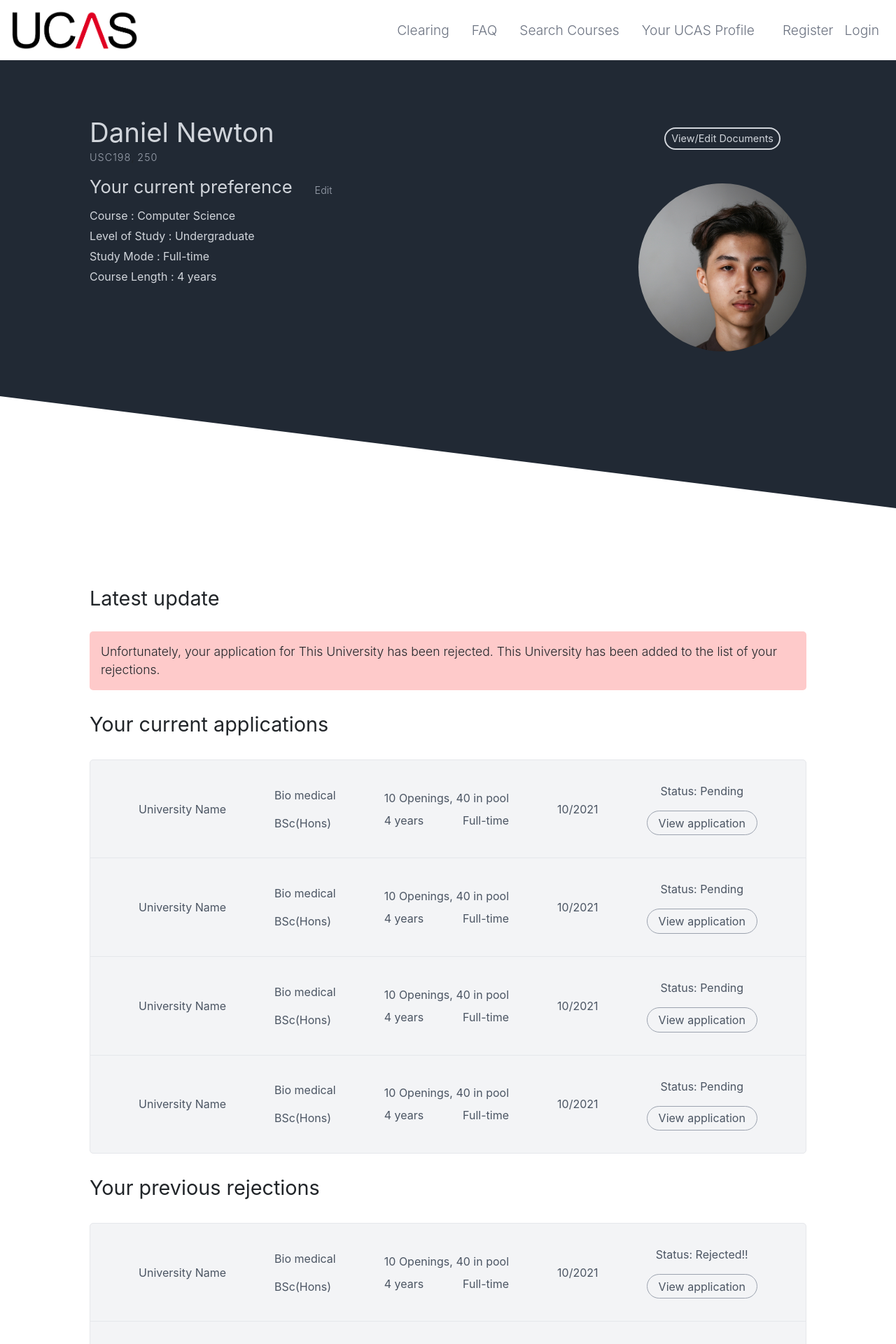
After one commit to TomNewton1/RU_hack, a Django app: page /userpage in a window 1280 px wide. The commit adds this page. Shown: the top 1920 px of the page at 70% size. Run offline with Django 3.2, Linux system fonts and the light colour scheme; some libraries are stand-ins or nearby versions.

Commit message:
prep for heroku

```diff
--- a/RU_hack/settings.py
+++ b/RU_hack/settings.py
@@ -11,6 +11,7 @@ https://docs.djangoproject.com/en/3.2/ref/settings/
 """
 
 from pathlib import Path
+import os
 
 # Build paths inside the project like this: BASE_DIR / 'subdir'.
 BASE_DIR = Path(__file__).resolve().parent.parent
@@ -25,7 +26,7 @@ SECRET_KEY = 'django-insecure-#-(5h^t40m*qx*5q5vh=iv$)gw5bbl)zfrs%(3dbk!urwp_6ei
 # SECURITY WARNING: don't run with debug turned on in production!
 DEBUG = True
 
-ALLOWED_HOSTS = []
+ALLOWED_HOSTS = ['ru-hack-ucas.herokuapp.com', '127.0.0.1']
 
 
 # Application definition
@@ -42,6 +43,7 @@ INSTALLED_APPS = [
 
 MIDDLEWARE = [
     'django.middleware.security.SecurityMiddleware',
+    'whitenoise.middleware.WhiteNoiseMiddleware',
     'django.contrib.sessions.middleware.SessionMiddleware',
     'django.middleware.common.CommonMiddleware',
     'django.middleware.csrf.CsrfViewMiddleware',
@@ -119,6 +121,8 @@ USE_TZ = True
 # Static files (CSS, JavaScript, Images)
 # https://docs.djangoproject.com/en/3.2/howto/static-files/
 
+STATIC_ROOT = os.path.join(BASE_DIR, 'staticfiles')
+
 STATIC_URL = '/static/'
 
 # Default primary key field type
--- a/UCAS_clear/static/UCAS_clear/styles.css
+++ b/UCAS_clear/static/UCAS_clear/styles.css
@@ -42,8 +42,8 @@ a:hover {
 	color: #6b7280;
 }
 
-#login,
-#logout {
+#logout,
+#register {
 	background-color: #6b7280;
 	color: white;
 	border-radius: 3px;
@@ -289,3 +289,170 @@ footer .container {
 .searchbar input:focus {
 	background-color: #dbeafe;
 }
+
+/* USERPAGE STYLES */
+.userpage-container {
+	min-height: 100vh;
+}
+
+.user-details {
+	height: 90vh;
+	background-color: #212934;
+	padding: 5rem 8rem;
+	--webkit-clip-path: polygon(0% 0%, 100% 0%, 100% 40%, 0% 20%);
+	clip-path: polygon(0% 0%, 100% 0%, 100% 80vh, 0% 60vh);
+
+	display: flex;
+	align-items: flex-start;
+	justify-content: space-between;
+}
+
+.username h2 {
+	font-size: 2.4rem;
+	font-weight: 400;
+	color: #d1d5db;
+}
+
+.username p {
+	font-weight: 300;
+	margin-top: -0.5rem;
+}
+
+.username span {
+	font-size: 0.9rem;
+	color: #9ca3af;
+	letter-spacing: 1px;
+}
+
+.current-preference {
+	display: flex;
+	align-items: center;
+	justify-content: flex-start;
+}
+
+.current-preference h2 {
+	color: #d1d5db;
+	font-size: 1.6rem;
+	font-weight: 400;
+	margin-right: 2rem;
+}
+
+.current-preference span {
+	color: #9ca3af;
+	font-size: 0.9rem;
+	font-weight: 300;
+	cursor: pointer;
+	transition: all 300ms ease;
+}
+
+.current-preference span:hover {
+	text-decoration: underline;
+}
+
+.course-details p {
+	margin: 0 !important;
+	padding-top: 5px;
+	color: #d1d5db;
+}
+
+.user-details-right {
+	display: flex;
+	flex-direction: column;
+	align-items: center;
+}
+
+.user-details-right a {
+	color: white;
+	margin-top: 1rem;
+	padding: 3px 8px;
+	border: 2px solid #d1d5db;
+	border-radius: 5rem;
+	font-size: 0.9rem;
+	color: #d1d5db;
+
+	transition: all 100ms ease-in;
+}
+
+.user-details-right a:hover {
+	color: #f9fafb;
+	border: 2px solid #f9fafb;
+}
+
+.userimage {
+	width: 15rem;
+	height: 15rem;
+	border-radius: 50%;
+	margin-top: 3rem;
+	object-fit: cover;
+}
+
+/* USER-APPLICATION DETAILS */
+.user-application-details {
+	padding: 0rem 8rem;
+}
+
+.latest-updates h3,
+.current-applications h3,
+.previous-applications h3 {
+	font-size: 1.8rem;
+	font-weight: 400;
+	margin: 2rem 0rem;
+}
+
+.latest-updates p {
+	padding: 1rem;
+	background-color: #fecaca;
+	border-radius: 5px;
+	font-size: 1.1rem;
+	font-weight: 300;
+	margin-top: -3px;
+}
+
+#application-ul {
+	background: #f3f4f6;
+	border-radius: 5px;
+	border: 1px solid #e5e7eb;
+}
+
+#application-ul li {
+	list-style: none;
+	display: flex;
+	align-items: center;
+	justify-content: space-evenly;
+	padding: 2rem 0rem;
+	color: #4b5563;
+}
+
+#application-ul li:not(:last-child) {
+	border-bottom: 1px solid #e5e7eb;
+}
+
+.pool .duration {
+	display: flex;
+	align-items: center;
+	justify-content: space-between;
+}
+
+.duration {
+	margin-top: -8px;
+}
+
+.status {
+	display: flex;
+	flex-direction: column;
+	align-items: center;
+	justify-content: center;
+}
+
+.status a {
+	padding: 0.3rem 1rem;
+	border: 1px solid #9ca3af;
+	border-radius: 5rem;
+	color: #4b5563;
+	transition: all 200ms ease;
+}
+
+.status a:hover {
+	border: 1px solid #374151;
+	color: #374151;
+}
--- a/UCAS_clear/templates/UCAS_clear/layout.html
+++ b/UCAS_clear/templates/UCAS_clear/layout.html
@@ -38,6 +38,9 @@
                     </li>
                     <li class="nav-item">
                         <a class="nav-link" href="{% url 'homepage' %}">Search Courses</a>
+                    </li>
+                    <li class="nav-item">
+                        <a class="nav-link" href="{% url 'userpage' %}">Your UCAS Profile</a>
                     </li>
 
                     <li class="nav-item">
--- /dev/null
+++ b/UCAS_clear/templates/UCAS_clear/userpage.html
@@ -0,0 +1,196 @@
+{% extends "UCAS_clear/layout.html" %} {% load static %} {% block body %}
+
+<div class="userpage-container">
+	<div class="user-details">
+		<div class="user-details-left">
+			<div class="username">
+				<h2>Daniel Newton</h2>
+				<p>
+					<span class="candidate-id">USC198</span>,
+					<span class="ucas-score">250</span>
+				</p>
+			</div>
+			<div class="user-preferences">
+				<div class="current-preference">
+					<h2>Your current preference</h2>
+					<span>Edit</span>
+				</div>
+				<div class="course-details">
+					<p>Course : <span>Computer Science</span></p>
+					<p>Level of Study : <span>Undergraduate</span></p>
+					<p>Study Mode : <span>Full-time</span></p>
+					<p>Course Length : <span>4 years</span></p>
+				</div>
+			</div>
+		</div>
+		<div class="user-details-right">
+			<a href="#">View/Edit Documents</a>
+			<img class="userimage" src="../../static/UCAS_clear/images/face.jpg" />
+		</div>
+	</div>
+	<div class="user-application-details">
+		<div class="latest-updates">
+			<h3>Latest update</h3>
+			<p>
+				Unfortunately, your application for This University has been rejected.
+				This University has been added to the list of your rejections.
+			</p>
+		</div>
+		<div class="current-applications">
+			<h3>Your current applications</h3>
+			<ul id="application-ul">
+				<li class="uni-status">
+					<div class="uni">University Name</div>
+					<div class="course">
+						<p>Bio medical</p>
+						<span>BSc(Hons)</span>
+					</div>
+					<div class="pool">
+						<p><span>10</span> Openings, <span>40</span> in pool</p>
+						<div class="duration">
+							<span>4 years</span> <span>Full-time</span>
+						</div>
+					</div>
+					<div class="date">10/2021</div>
+					<div class="status">
+						<p>Status: <span>Pending</span></p>
+						<a href="#">View application</a>
+					</div>
+				</li>
+				<li class="uni-status">
+					<div class="uni">University Name</div>
+					<div class="course">
+						<p>Bio medical</p>
+						<span>BSc(Hons)</span>
+					</div>
+					<div class="pool">
+						<p><span>10</span> Openings, <span>40</span> in pool</p>
+						<div class="duration">
+							<span>4 years</span> <span>Full-time</span>
+						</div>
+					</div>
+					<div class="date">10/2021</div>
+					<div class="status">
+						<p>Status: <span>Pending</span></p>
+						<a href="#">View application</a>
+					</div>
+				</li>
+				<li class="uni-status">
+					<div class="uni">University Name</div>
+					<div class="course">
+						<p>Bio medical</p>
+						<span>BSc(Hons)</span>
+					</div>
+					<div class="pool">
+						<p><span>10</span> Openings, <span>40</span> in pool</p>
+						<div class="duration">
+							<span>4 years</span> <span>Full-time</span>
+						</div>
+					</div>
+					<div class="date">10/2021</div>
+					<div class="status">
+						<p>Status: <span>Pending</span></p>
+						<a href="#">View application</a>
+					</div>
+				</li>
+				<li class="uni-status">
+					<div class="uni">University Name</div>
+					<div class="course">
+						<p>Bio medical</p>
+						<span>BSc(Hons)</span>
+					</div>
+					<div class="pool">
+						<p><span>10</span> Openings, <span>40</span> in pool</p>
+						<div class="duration">
+							<span>4 years</span> <span>Full-time</span>
+						</div>
+					</div>
+					<div class="date">10/2021</div>
+					<div class="status">
+						<p>Status: <span>Pending</span></p>
+						<a href="#">View application</a>
+					</div>
+				</li>
+			</ul>
+		</div>
+		<div class="previous-applications">
+			<h3>Your previous rejections</h3>
+			<ul id="application-ul">
+				<li class="uni-status">
+					<div class="uni">University Name</div>
+					<div class="course">
+						<p>Bio medical</p>
+						<span>BSc(Hons)</span>
+					</div>
+					<div class="pool">
+						<p><span>10</span> Openings, <span>40</span> in pool</p>
+						<div class="duration">
+							<span>4 years</span> <span>Full-time</span>
+						</div>
+					</div>
+					<div class="date">10/2021</div>
+					<div class="status">
+						<p>Status: <span>Rejected!!</span></p>
+						<a href="#">View application</a>
+					</div>
+				</li>
+				<li class="uni-status">
+					<div class="uni">University Name</div>
+					<div class="course">
+						<p>Bio medical</p>
+						<span>BSc(Hons)</span>
+					</div>
+					<div class="pool">
+						<p><span>10</span> Openings, <span>40</span> in pool</p>
+						<div class="duration">
+							<span>4 years</span> <span>Full-time</span>
+						</div>
+					</div>
+					<div class="date">10/2021</div>
+					<div class="status">
+						<p>Status: <span>Rejected!!</span></p>
+						<a href="#">View application</a>
+					</div>
+				</li>
+				<li class="uni-status">
+					<div class="uni">University Name</div>
+					<div class="course">
+						<p>Bio medical</p>
+						<span>BSc(Hons)</span>
+					</div>
+					<div class="pool">
+						<p><span>10</span> Openings, <span>40</span> in pool</p>
+						<div class="duration">
+							<span>4 years</span> <span>Full-time</span>
+						</div>
+					</div>
+					<div class="date">10/2021</div>
+					<div class="status">
+						<p>Status: <span>Rejected!!</span></p>
+						<a href="#">View application</a>
+					</div>
+				</li>
+				<li class="uni-status">
+					<div class="uni">University Name</div>
+					<div class="course">
+						<p>Bio medical</p>
+						<span>BSc(Hons)</span>
+					</div>
+					<div class="pool">
+						<p><span>10</span> Openings, <span>40</span> in pool</p>
+						<div class="duration">
+							<span>4 years</span> <span>Full-time</span>
+						</div>
+					</div>
+					<div class="date">10/2021</div>
+					<div class="status">
+						<p>Status: <span>Rejected!!</span></p>
+						<a href="#">View application</a>
+					</div>
+				</li>
+			</ul>
+		</div>
+	</div>
+</div>
+
+{% endblock %}
--- a/UCAS_clear/urls.py
+++ b/UCAS_clear/urls.py
@@ -9,4 +9,5 @@ urlpatterns = [
     path('logout', views.logout_view, name='logout'),
     path('homepage', views.homepage, name='homepage'),
     path("course/<int:pk>", views.course, name="course"),
+    path("userpage", views.userpage, name="userpage"),
 ]
--- a/UCAS_clear/views.py
+++ b/UCAS_clear/views.py
@@ -88,3 +88,8 @@ def course(request, pk):
     }
 
     return render(request, "UCAS_clear/course.html", context)
+
+
+def userpage(request):
+
+    return render(request, "UCAS_clear/userpage.html")
```
Also changed, not shown: requirements.txt (added, +26 -0 lines), UCAS_clear/static/UCAS_clear/images/face.jpg (added), 1 other file.
